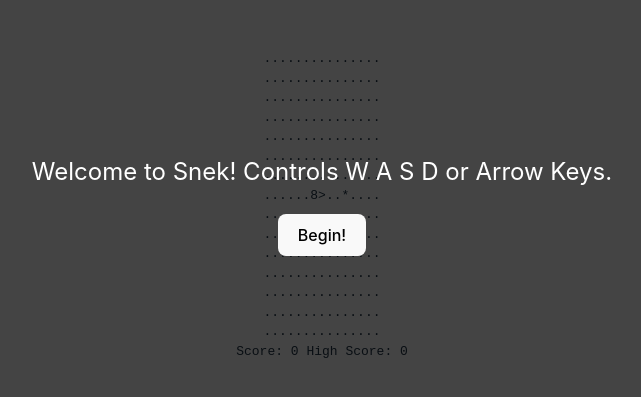
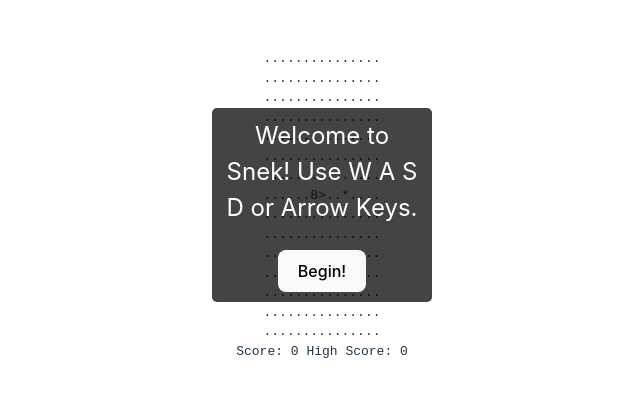
Before and after one commit to Mogheiden/podrac.ing, a React (Vite) app: page /snek in a window 1280 px wide. Shown: the part 195-592 px from the top of the page, without its empty margins (318-959 px from the left). Built offline with nearby package versions, Linux system fonts and the light colour scheme.

Commit message:
rounded the fucking corners

```diff
--- a/src/pages/snek/snek_pej.tsx
+++ b/src/pages/snek/snek_pej.tsx
@@ -62,7 +62,7 @@ export function SnekGame() {
         return (
           <>
             <div style={{ color: 'white', fontSize: '24px' }}>
-              Welcome to Snek! Controls W A S D or Arrow Keys.
+              Welcome to Snek! Use W A S D or Arrow Keys.
             </div>
             <br />
             <button onClick={() => setModal(null)}>Begin!</button>
@@ -115,10 +115,18 @@ export function SnekGame() {
             left: 0,
             width: '100vw',
             height: '100vh',
-            backgroundColor: '#000000BB',
           }}
         >
-          <div>{renderModalContent(modalState)}</div>
+          <div
+            style={{
+              backgroundColor: '#000000BB',
+              maxWidth: 200,
+              padding: 10,
+              borderRadius: 5,
+            }}
+          >
+            {renderModalContent(modalState)}
+          </div>
         </div>
       ) : undefined}
     </div>
```
